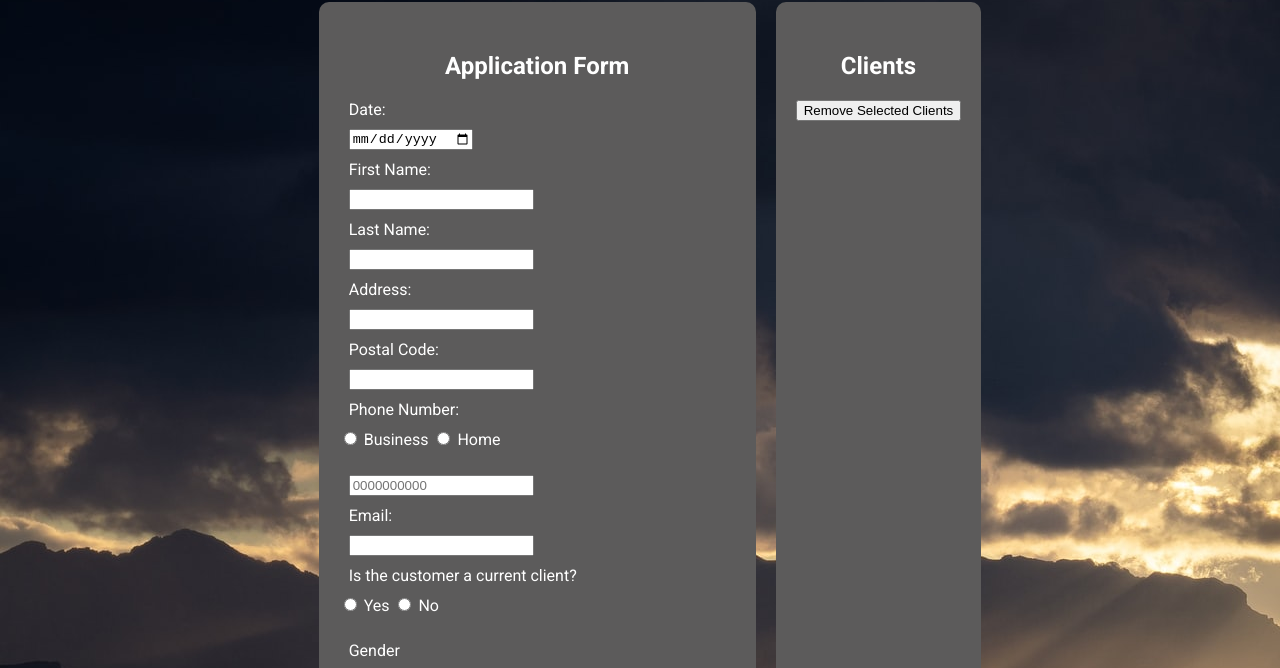
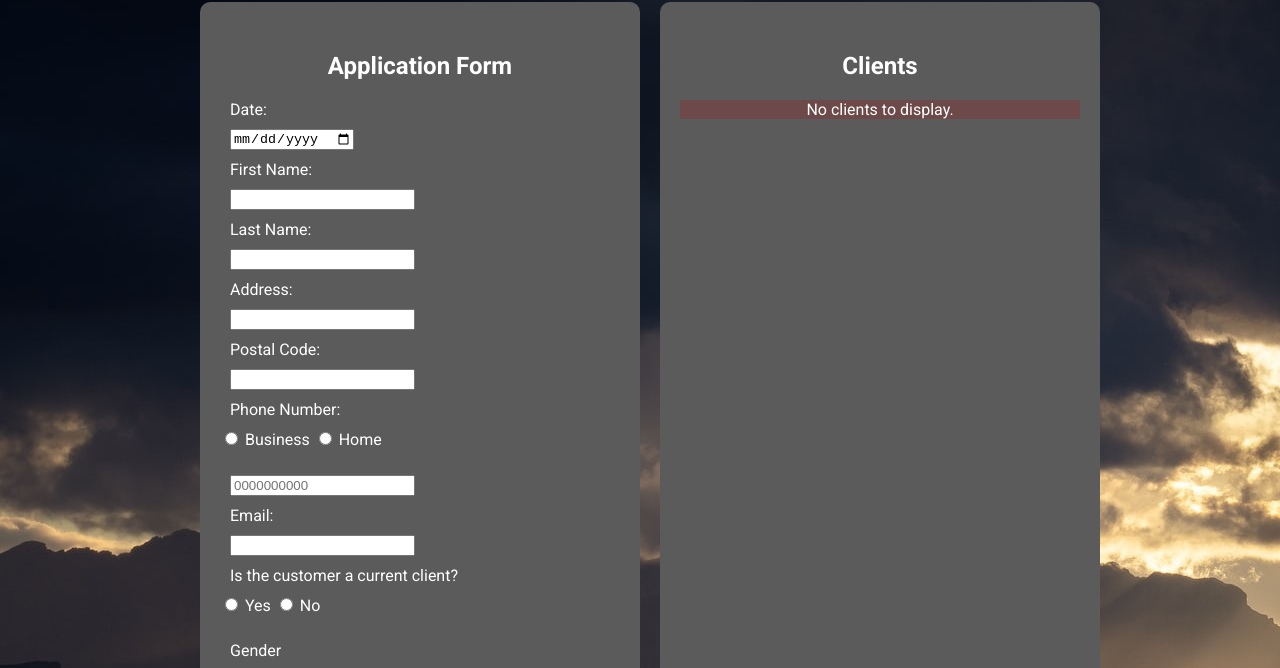
Before and after one commit to janelsemple/WildroseCountryFinance, a plain HTML site: page index.html in a window 1280 px wide. Shown: the part 126-794 px from the top of the page. Drawn offline with Linux system fonts and the light colour scheme.

Commit message:
added finishing details

```diff
--- a/index.html
+++ b/index.html
@@ -1,7 +1,5 @@
 <!DOCTYPE html>
 <html lang="en">
-
-    <body  onload="display()">
     <head>
         <meta charset="UTF-8">
         <meta http-equiv="X-UA-Compatible" content="IE=edge">
@@ -11,11 +9,14 @@
         <link rel="stylesheet" href="styles.css">
         <script src="scripts.js"></script>
     </head>
+
+    <body onload="display()">
         <header class="flex">
             <img src="assembly.svg" alt="flower logo">
             <!-- source: logodust.com -->
             <h1>Wildrose Finance</h1>
         </header>
+
         <div class="flex">
             <form class="container" id="form" onsubmit="add(); display(); return false;">
                 <h2 class="center">Application Form</h2>
@@ -64,9 +65,11 @@
 
                 <label class="block" for="currentClient">Is the customer a
                     current client?</label>
-                <input type="radio" id="yes" name="currentClient" value="CurrentClient">
+                <input type="radio" id="yes" name="currentClient"
+                    value="CurrentClient">
                 <label for="yes">Yes</label>
-                <input type="radio" id="no" name="currentClient" value="NewClient">
+                <input type="radio" id="no" name="currentClient"
+                    value="NewClient">
                 <label for="no">No</label>
 
                 <label class="block" for="gender">Gender</label>
@@ -104,7 +107,7 @@
 
                 <input class="block" type="submit" value="Submit">
             </form>
-            <div class="container"  id="arraydiv">
+            <div class="container" id="arraydiv">
 
             </div>
         </div>
--- a/scripts.js
+++ b/scripts.js
@@ -49,16 +49,21 @@ function display() {
     var string = "";
     var box = "";
     div.innerHTML = "<h2 class='center'>Clients</h2>";
+    //checking to see if the client array is empty, if it is it displays the status
+    if(customers.length === 0){
+        div.innerHTML += "<p class='center'>No clients to display.</p>";
+    }else{//go through the array of customers and display each one, also add a checkbox element for selectingm, and table element so that they are displayed neatly.
     for (var i = 0; i < customers.length; i++) {
         string = "<td><label for=" + customers[i].fullName + ">"  + customers[i].fullName + ", " + customers[i].address + ", " + customers[i].postal + ", " + customers[i].phone + ", " + customers[i].email + "</label></td></table><br>";
         box = "<table><tr><td><input type='checkbox' value='" + customers[i].fullName + "' name='item' ></td>";
         customerString = box + string;
         div.innerHTML += customerString;
     }
+    //a button to remove the selected customers
+    div.innerHTML += "<button type='button' onclick='remove()'>Remove Selected Clients</button>";
+    }
 
-    div.innerHTML += "<button type='button' onclick='remove()'>Remove Selected Clients</button>";
 }
-
 
 function remove() {
     //get an array of all the checked elements
--- a/styles.css
+++ b/styles.css
@@ -5,16 +5,20 @@ body{
     background-image: url(Background.jpg);
     /* source: https://unsplash.com/photos/Xyv-Wez4eWk */
     color: white;
+    padding: 0%;
 }
 
 img{
     max-width: 100px
 }
 
-header, table{
+header, table, p{
     background-color: rgb(109, 73, 73);
 }
 
+header{
+    margin: 0;
+}
 input{
     color: black;
     margin-bottom: 20px;
@@ -27,6 +31,7 @@ input{
     background-color:rgb(92, 91, 91) ;
     border-radius: 10px;
     max-width:400px;
+    min-width: 400px;
     float: left;
 }
 .block{
```
Lines whose indentation alone changed are shown as unchanged.
